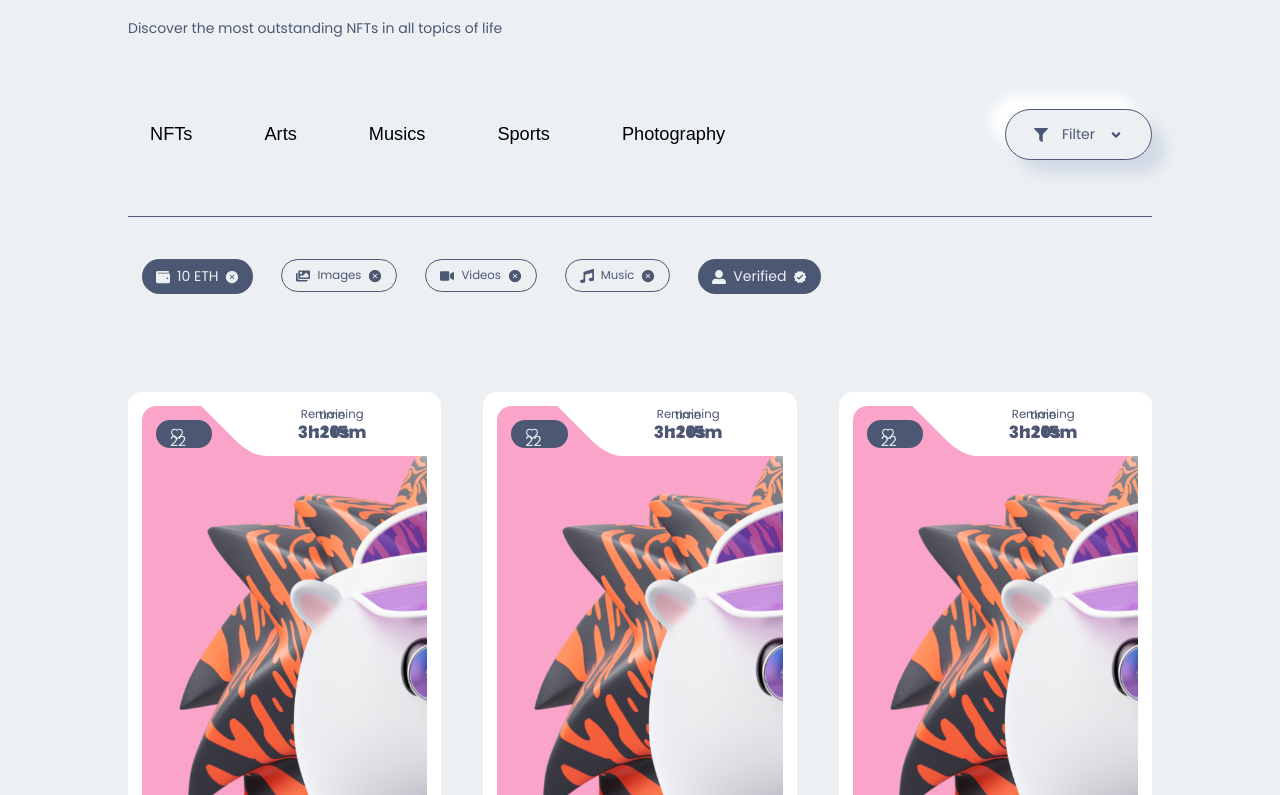
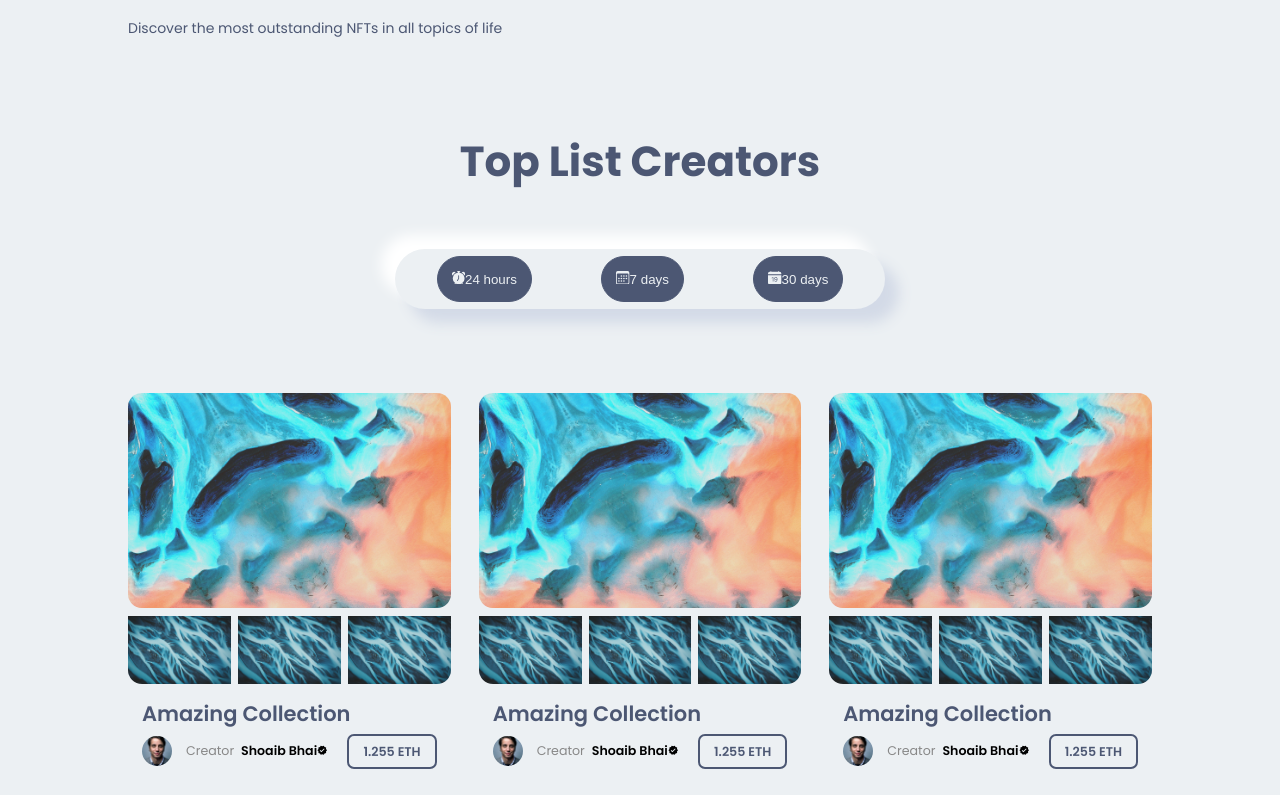
Before and after one commit to ochicode/NFTMARKETPLACE, a Next.js app: page / in a window 1280 px wide. Shown: the part 2445-3240 px from the top of the page. Built offline with nearby package versions, Linux system fonts and the light colour scheme.

Commit message:
adding collection components

```diff
--- /dev/null
+++ b/components/Collection/Collection.jsx
@@ -0,0 +1,95 @@
+import React, { useState, useEffect } from "react";
+import {
+  BsFillAlarmFill,
+  BsCalendarDateFill,
+  BsCalendar3,
+  BsFillCalendarDateFill,
+} from "react-icons/bs";
+
+// INTERNAL IMPORT
+import Style from "./Collection.module.css";
+import DaysComponent from "./DaysComponent/DaysComponent";
+
+const Collections = () => {
+  const [popular, setPopular] = useState(true);
+  const [following, setFollowing] = useState(false);
+  const [news, setNews] = useState(false);
+
+  const CardArray = [1, 2, 3, 4, 5, 6, 7, 8];
+  const followingArray = [1, 2, 3, 4];
+  const newsArray = [1, 2, 3, 4, 5, 6];
+
+  // Functions
+  const openPopular = () => {
+    if (!popular) {
+      setPopular(true);
+      setFollowing(false);
+      setNews(false);
+    }
+  };
+
+  const openFollower = () => {
+    if (!following) {
+      setPopular(false);
+      setFollowing(true);
+      setNews(false);
+    }
+  };
+
+  const openNews = () => {
+    if (!news) {
+      setPopular(false);
+      setFollowing(false);
+      setNews(true);
+    }
+  };
+
+  return (
+    <div className={Style.collection}>
+      <div className={Style.collection_title}>
+        <h2>Top List Creators</h2>
+        <div className={Style.collection_collections}>
+          <div className={Style.collection_collections_btn}>
+            <button onClick={() => openPopular()}>
+              <BsFillAlarmFill />
+              24 hours
+            </button>
+            <button onClick={() => openFollower()}>
+              <BsCalendar3 />7 days
+            </button>
+            <button onClick={() => openNews()}>
+              <BsFillCalendarDateFill />
+              30 days
+            </button>
+          </div>
+        </div>
+      </div>
+
+      {popular && (
+        <div className={Style.collection_box}>
+          {CardArray.map((el, i) => (
+            <DaysComponent key={i + 1} />
+          ))}
+        </div>
+      )}
+
+      {following && (
+        <div className={Style.collection_box}>
+          {followingArray.map((el, i) => (
+            <DaysComponent key={i + 1} />
+          ))}
+        </div>
+      )}
+
+      {news && (
+        <div className={Style.collection_box}>
+          {newsArray.map((el, i) => (
+            <DaysComponent key={i + 1} />
+          ))}
+        </div>
+      )}
+    </div>
+  );
+};
+
+export default Collections;
--- /dev/null
+++ b/components/Collection/Collection.module.css
@@ -0,0 +1,53 @@
+.collection {
+  width: 100%;
+  padding: 3rem 0;
+  padding-bottom: 10rem;
+}
+
+.collection_title {
+  width: 35rem;
+  margin: 0 auto;
+  padding: 0 0 6rem 0;
+  text-align: center;
+}
+
+.collection_title h2 {
+  font-size: 3rem;
+  margin-bottom: 4rem;
+}
+
+.collection_collections_btn {
+  background-color: var(--main-bg-color);
+  padding: 0.5rem 1rem;
+  border-radius: 4rem;
+  display: flex;
+  justify-content: space-around;
+  gap: 1rem;
+  align-items: center;
+  font-size: 1.2rem;
+  box-shadow: var(--box-shadow);
+}
+
+.collection_collections_btn button {
+  background-color: var(--icons-color);
+  color: var(--main-bg-color);
+  padding: 1rem;
+  border: none;
+  border-radius: 4rem;
+  cursor: pointer;
+  border: 1px solid var(--icons-color);
+  transition: all 0.3s ease-in;
+}
+
+.collection_collections_btn button:hover {
+  background-color: transparent;
+  color: var(--icons-color);
+}
+
+.collection_box {
+  width: 80%;
+  margin: 0 auto;
+  display: grid;
+  grid-template-columns: repeat(3, 1fr);
+  gap: 2rem;
+}
--- /dev/null
+++ b/components/Collection/DaysComponent/DaysComponent.jsx
@@ -0,0 +1,85 @@
+import React from "react";
+import Image from "next/image";
+import { MdVerified } from "react-icons/md";
+
+// INTERNAL IMPORT
+import Style from "./DaysComponent.module.css";
+import images from "../../../img";
+
+const DaysComponent = () => {
+  return (
+    <div className={Style.daysComponent}>
+      <div className={Style.daysComponent_box}>
+        <div className={Style.daysComponent_box_img}>
+          <Image
+            src={images.creatorbackground1}
+            alt="profile background"
+            width={500}
+            height={300}
+            objectFit="covers"
+            className={Style.daysComponent_box_img_img}
+          />
+        </div>
+
+        <div className={Style.daysComponent_box_profile}>
+          <Image
+            src={images.creatorbackground2}
+            alt="profile"
+            width={200}
+            height={200}
+            className={Style.daysComponent_box_img_1}
+            objectFit="covers"
+          />
+          <Image
+            src={images.creatorbackground2}
+            alt="profile"
+            width={200}
+            height={200}
+            className={Style.daysComponent_box_img_2}
+            objectFit="covers"
+          />
+          <Image
+            src={images.creatorbackground2}
+            alt="profile"
+            width={200}
+            height={200}
+            className={Style.daysComponent_box_img_3}
+            objectFit="covers"
+          />
+        </div>
+
+        <div className={Style.daysComponent_box_title}>
+          <h2>Amazing Collection</h2>
+          <div className={Style.daysComponent_box_title_info}>
+            <div className={Style.daysComponent_box_title_info_profile}>
+              <Image
+                src={images.user1}
+                alt="profile"
+                width={30}
+                height={30}
+                objectFit="covers"
+                className={Style.daysComponent_box_title_info_profile_img}
+              />
+
+              <p>
+                Creator
+                <span>
+                  Shoaib Bhai
+                  <small>
+                    <MdVerified />
+                  </small>
+                </span>
+              </p>
+            </div>
+
+            <div className={Style.daysComponent_box_title_info_price}>
+              <small>1.255 ETH</small>
+            </div>
+          </div>
+        </div>
+      </div>
+    </div>
+  );
+};
+
+export default DaysComponent;
--- /dev/null
+++ b/components/Collection/DaysComponent/DaysComponent.module.css
@@ -0,0 +1,88 @@
+.daysComponent {
+  width: 100%;
+  border-radius: 1rem;
+  transition: all 0.3s ease-in;
+  cursor: pointer;
+}
+
+.daysComponent:hover {
+  box-shadow: var(--box-shadow);
+}
+
+.daysComponent_box_img_img {
+  border-radius: 1rem;
+  width: 100%;
+  height: auto;
+}
+
+.daysComponent_box_profile {
+  display: grid;
+  grid-template-columns: repeat(3, 1fr);
+  gap: 0.5rem;
+  margin-top: 0.1rem;
+}
+
+.daysComponent_box_img_1 {
+  border-bottom-left-radius: 1rem;
+  width: 100%;
+  height: auto;
+}
+
+.daysComponent_box_img_2 {
+  width: 100%;
+  height: auto;
+}
+
+.daysComponent_box_img_3 {
+  border-bottom-right-radius: 1rem;
+  width: 100%;
+  height: auto;
+}
+
+.daysComponent_box_title {
+  padding: 1rem;
+  line-height: normal;
+}
+
+.daysComponent_box_title h2 {
+  margin: 0 0 0.5rem 0;
+  font-size: 1.5rem;
+  font-weight: 600;
+}
+
+.daysComponent_box_title_info_profile {
+  display: flex;
+  align-items: center;
+  gap: 1rem;
+}
+
+.daysComponent_box_title_info {
+  display: flex;
+  justify-content: space-between;
+  align-items: center;
+  margin-top: 0.5rem;
+}
+
+.daysComponent_box_title_info_profile_img {
+  border-radius: 50%;
+}
+
+.daysComponent_box_title_info_profile p {
+  margin: 0;
+  font-size: 0.9rem;
+  color: #888;
+}
+
+.daysComponent_box_title_info_profile span {
+  font-weight: 600;
+  padding-inline: 0.5rem;
+  color: #000;
+}
+
+.daysComponent_box_title_info_price small {
+  font-weight: 600;
+  border: 2px solid var(--icons-color);
+  padding: 0.5rem 1rem;
+  border-radius: 0.5rem;
+  font-size: 0.9rem;
+}
--- a/components/componentsindex.js
+++ b/components/componentsindex.js
@@ -9,5 +9,6 @@
 import Category from "./Category/Category";
 import Filter from "./Filter/Filter";
 import NFTCard from "./NFTCard/NFTCard";
+import Collection from "./Collection/Collection";
 
-export { Button, Footer, NavBar, HeroSection, Service, BigNFTSlider, Subscribe, Title, Category, Filter, NFTCard }
+export { Button, Footer, NavBar, HeroSection, Service, BigNFTSlider, Subscribe, Title, Category, Filter, NFTCard, Collection }
--- a/pages/index.js
+++ b/pages/index.js
@@ -2,7 +2,7 @@
 
 // INTERNAL IMPORT
 import Style from '../styles/index.module.css'
-import { BigNFTSlider, Category, Filter, HeroSection, Service, Subscribe, Title, NFTCard } from "@/components/componentsindex";
+import { BigNFTSlider, Category, Filter, HeroSection, Service, Subscribe, Title, NFTCard, Collection } from "@/components/componentsindex";
 
 const Home = () => {
   return (
@@ -10,6 +10,9 @@
       <HeroSection />
       <Service />
       <BigNFTSlider />
+      <Title heading='New Collection' paragraph='Discover the most outstanding NFTs in all topics of life' />
+
+      <Collection />
       <Title heading='Featured NFTs' paragraph='Discover the most outstanding NFTs in all topics of life' />
       <Filter />
       <NFTCard />
```
